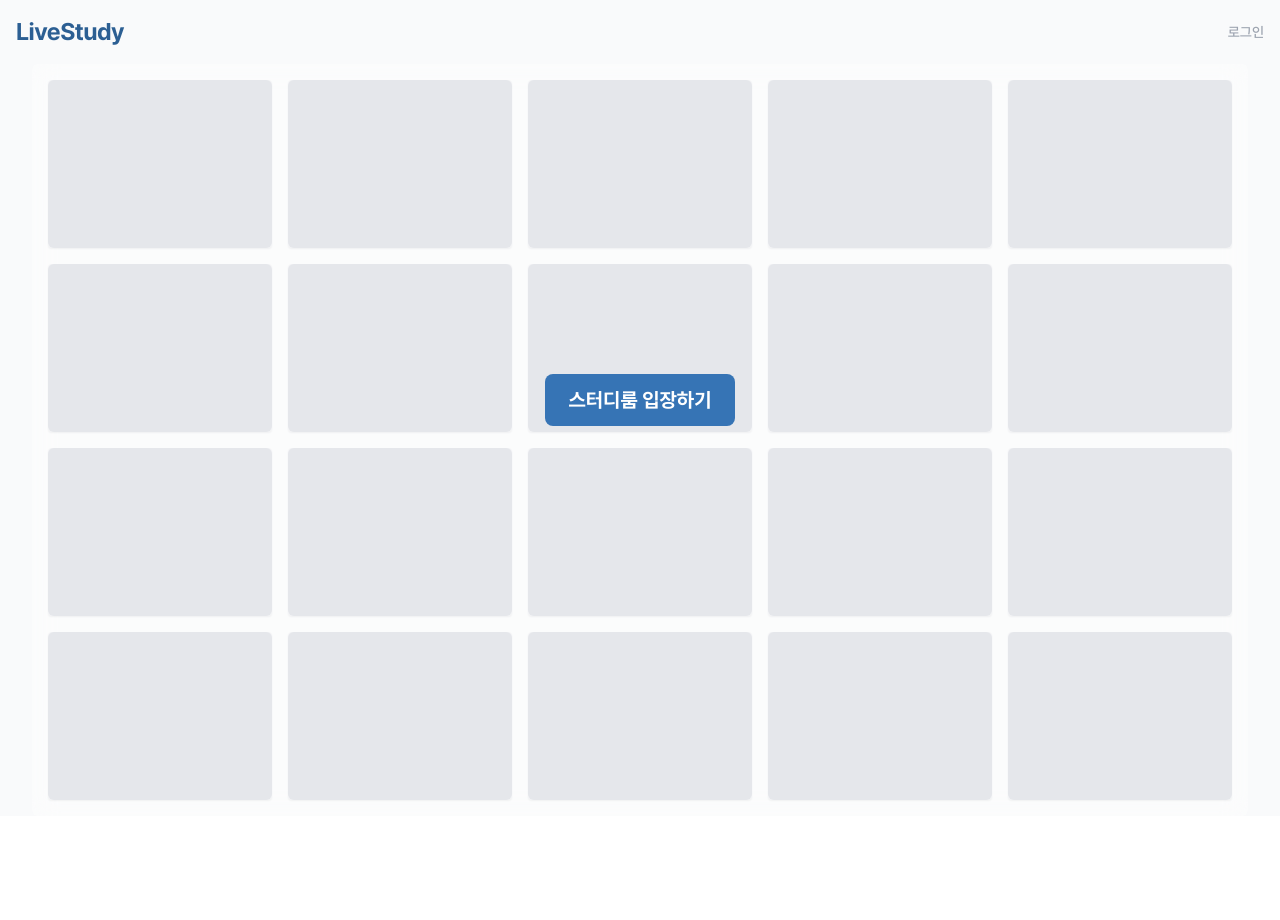
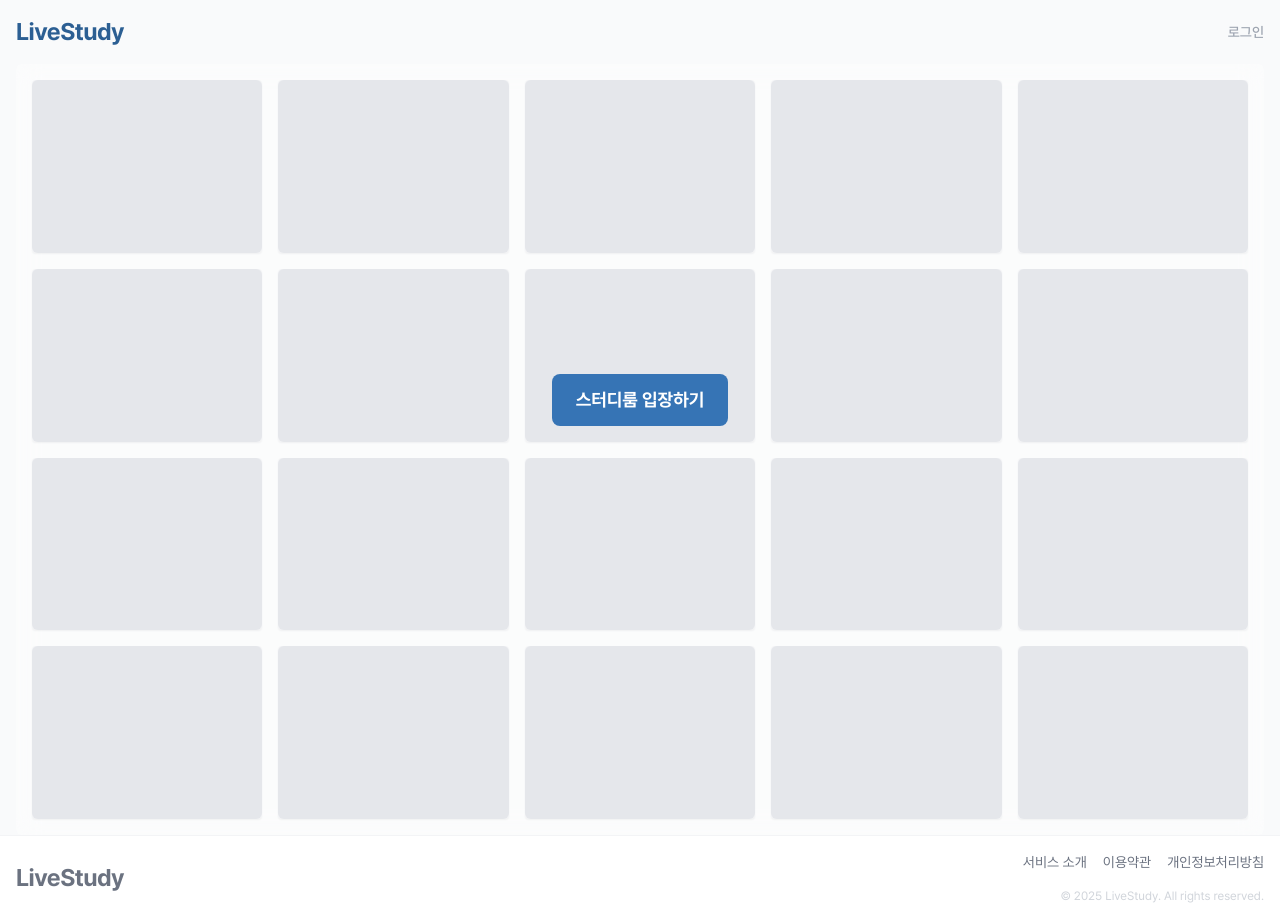
Before and after one commit to LiveStudy-group/Frontend, a React (Vite) app in the folder LiveStudy-front/: page /main in a window 1280 px wide. Before the commit the page ends 816 px from the top, so only its background shows below. Built offline with nearby package versions, Linux system fonts and the light colour scheme.

Commit message:
feat: 스터디룸 입장 버튼 클릭 시 사용자 권한 요청 및 navigate 처리

```diff
--- a/LiveStudy-front/package.json
+++ b/LiveStudy-front/package.json
@@ -10,7 +10,9 @@
     "preview": "vite preview"
   },
   "dependencies": {
+    "@livekit/components-react": "^2.9.13",
     "feather-icons": "^4.29.2",
+    "livekit-client": "^2.15.2",
     "react": "^18.2.0",
     "react-dom": "^18.2.0",
     "react-icons": "^5.5.0",
--- a/LiveStudy-front/src/pages/MainPage.tsx
+++ b/LiveStudy-front/src/pages/MainPage.tsx
@@ -1,37 +1,65 @@
+import { useNavigate } from 'react-router-dom';
+import { createLocalTracks } from 'livekit-client';
+import Footer from '../components/common/Footer';
 import Header from '../components/common/Header';
 
 const MainPage = () => {
+  const navigate = useNavigate();
+
   // 스터디룸 입장하기 버튼 클릭 시 스터디룸으로 이동
-  const handleEnterStudyRoom = () => {
+  const handleEnterStudyRoom = async () => {
+    const AudioContextClass =
+      typeof window.AudioContext !== 'undefined'
+        ? window.AudioContext
+        : (window as any).webkitAudioContext;
+
+    const audioContext = new AudioContextClass();
+
+    try {
+      await audioContext.resume();
+    } catch (err) {
+      console.warn('AudioContext resume 실패:', err);
+    }
+
+    try {
+      const tracks = await createLocalTracks({ video: true, audio: true });
+      console.log('getUserMedia 성공', tracks);
+      tracks.forEach((t) => t.stop());
+    } catch (err) {
+      console.error('getUserMedia 실패:', err);
+      alert('카메라 권한이 없거나 장치가 연결되지 않았습니다!');
+      return;
+    }
+
+    navigate('/studyroom/fff');
   };
 
   return (
     <div className="bg-gray-50 flex flex-col nodrag min-h-screen overflow-hidden">
+
       {/* 공통 헤더 컴포넌트 */}
       <Header />
+      <div className="fixed inset-0 z-20 flex items-center justify-center px-4 pointer-events-none">
 
-      {/* 스터디룸 입장 버튼 */}
-      <div className="fixed inset-0 z-20 flex items-center justify-center px-4 sm:px-6 md:px-8 pointer-events-none">
+        {/* 스터디룸 입장 버튼 */}
         <div className="pointer-events-auto">
           <button
             onClick={handleEnterStudyRoom}
-            className="px-6 py-3 text-lg md:text-xl bg-primary-500 text-white hover:bg-primary-400
-                       transition-colors duration-200 rounded-lg w-full max-w-[220px] md:w-auto
-                       text-center font-bold cursor-pointer z-10"
+            className="px-6 py-3 text-lg bg-primary-500 text-white hover:bg-primary-400 rounded-lg font-bold"
           >
             스터디룸 입장하기
           </button>
         </div>
       </div>
 
-      {/* 메인 콘텐츠 영역 */}
-      <main className="relative w-full max-w-[1280px] m-auto px-4 sm:px-6 md:px-8">
+        {/* 메인 콘텐츠 영역 */}
+        <main className="relative w-full max-w-[1280px] m-auto px-4">
         <div className="w-full h-full backdrop-blur-md bg-white/40 rounded-md">
-          <div className="grid grid-cols-2 sm:grid-cols-3 md:grid-cols-4 lg:grid-cols-5 gap-4 w-full p-4">
+          <div className="grid grid-cols-2 sm:grid-cols-3 md:grid-cols-4 lg:grid-cols-5 gap-4 p-4">
             {Array.from({ length: 20 }).map((_, idx) => (
               <div
                 key={idx}
-                className="bg-gray-100 rounded shadow-sm overflow-hidden flex items-center justify-center"
+                className="bg-gray-100 rounded shadow-sm flex items-center justify-center"
               >
                 <div className="w-full aspect-[4/3] bg-gray-200 rounded-md" />
               </div>
@@ -39,7 +67,10 @@ const MainPage = () => {
           </div>
         </div>
       </main>
-    </div>
+
+      {/* 공통 푸터 컴포넌트 */}
+      <Footer />
+      </div>
   );
 };
 
```
Also changed, not shown: 1 other file (tests, documents, lock files or other folders).
